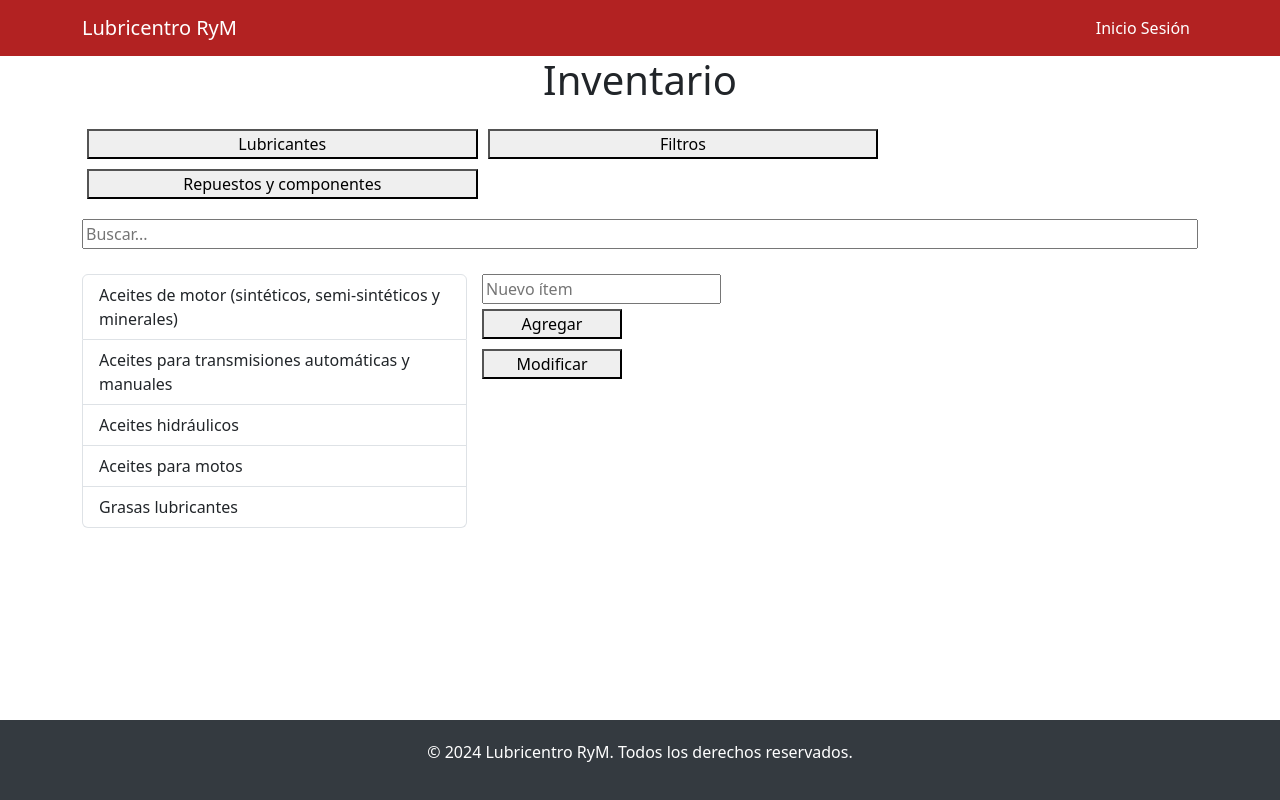
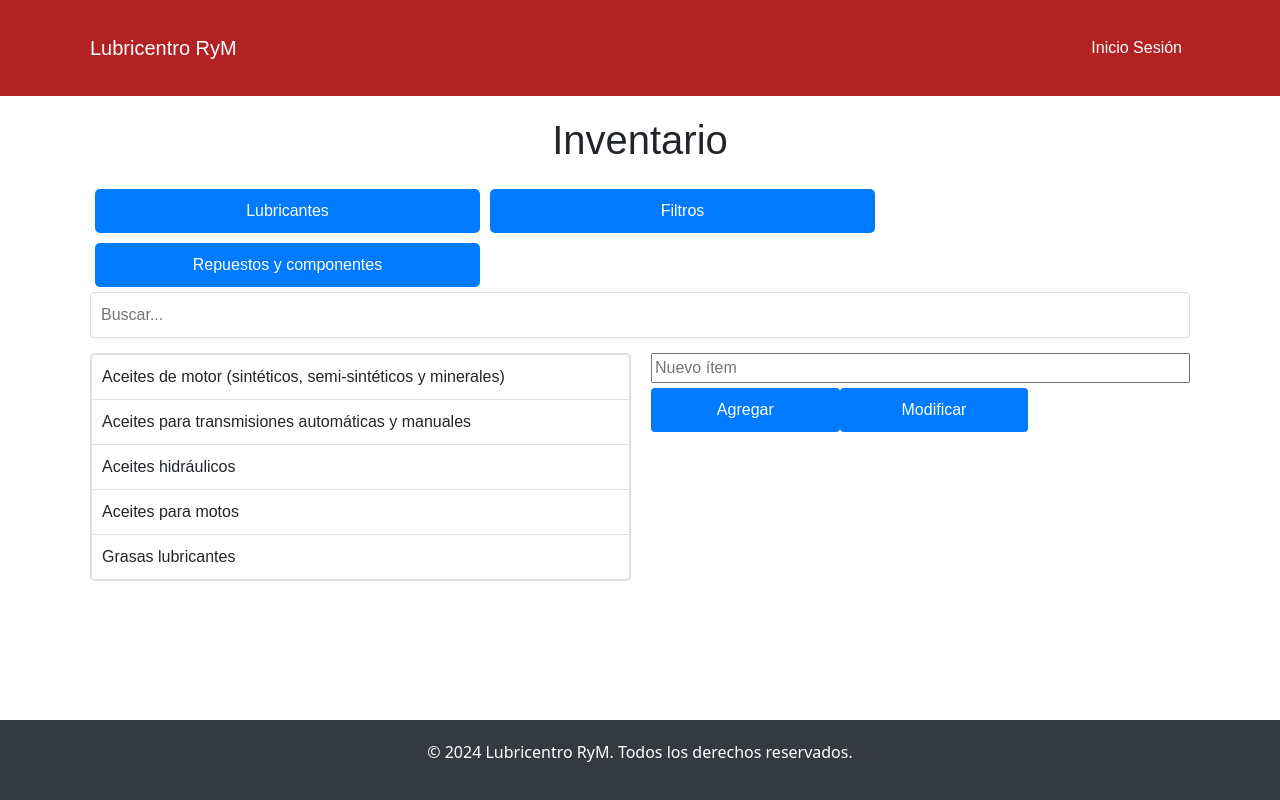
Before and after one commit to bacosta30762/ProyectoFinalFidelitas, a React (Create React App) app: page /ProyectoFinalFidelitas/inventarios in a window 1280 px wide. Built offline with nearby package versions, Linux system fonts and the light colour scheme; sample sign-in values are in the browser's storage; what @react-pdf/renderer would draw is missing.

Commit message:
agregar redux a inventatios

```diff
--- a/src/components/Inventarios/Inventarios.jsx
+++ b/src/components/Inventarios/Inventarios.jsx
@@ -1,60 +1,35 @@
+// src/components/Inventarios.js
+
 import React, { useState } from "react";
+import { useSelector, useDispatch } from "react-redux";
+import {
+  setCategory,
+  addItem,
+  modifyItem,
+  setSearchTerm,
+} from "../../redux/actions/inventariosActions";
 import "bootstrap/dist/css/bootstrap.min.css";
 import "./inventario.css";
 
-const CATEGORIES = {
-  lubricantes: [
-    "Aceites de motor (sintéticos, semi-sintéticos y minerales)",
-    "Aceites para transmisiones automáticas y manuales",
-    "Aceites hidráulicos",
-    "Aceites para motos",
-    "Grasas lubricantes",
-  ],
-  filtros: [
-    "Filtros de aceite",
-    "Filtros de aire",
-    "Filtros de combustible",
-    "Filtros de cabina",
-  ],
-  repuestos: [
-    "Bujías",
-    "Correás de distribución",
-    "Discos de freno",
-    "Bombas de agua",
-    "Amortiguadores",
-  ],
-};
+const Inventarios = () => {
+  const dispatch = useDispatch();
+  const { categories, selectedCategory, searchTerm } = useSelector(
+    (state) => state.inventarios
+  );
 
-function Inventarios() {
-  const [categories, setCategories] = useState(CATEGORIES);
-  const [selectedCategory, setSelectedCategory] = useState("lubricantes");
+  const [newItem, setNewItem] = useState("");
   const [selectedIndex, setSelectedIndex] = useState(-1);
-  const [newItem, setNewItem] = useState("");
-  const [searchTerm, setSearchTerm] = useState("");
 
   const handleAddItem = () => {
-    if (newItem.trim() !== "" && categories[selectedCategory]) {
-      setCategories({
-        ...categories,
-        [selectedCategory]: [...categories[selectedCategory], newItem],
-      });
+    if (newItem.trim()) {
+      dispatch(addItem(selectedCategory, newItem));
       setNewItem("");
     }
   };
 
   const handleModifyItem = () => {
-    if (
-      selectedIndex !== -1 &&
-      newItem.trim() !== "" &&
-      categories[selectedCategory]
-    ) {
-      const updatedItems = categories[selectedCategory].map((item, index) =>
-        index === selectedIndex ? newItem : item
-      );
-      setCategories({
-        ...categories,
-        [selectedCategory]: updatedItems,
-      });
+    if (selectedIndex !== -1 && newItem.trim()) {
+      dispatch(modifyItem(selectedCategory, selectedIndex, newItem));
       setNewItem("");
       setSelectedIndex(-1);
     }
@@ -68,11 +43,13 @@ function Inventarios() {
     <div className="container">
       <h1>Inventario</h1>
       <div className="category-select">
-        <button onClick={() => setSelectedCategory("lubricantes")}>
+        <button onClick={() => dispatch(setCategory("lubricantes"))}>
           Lubricantes
         </button>
-        <button onClick={() => setSelectedCategory("filtros")}>Filtros</button>
-        <button onClick={() => setSelectedCategory("repuestos")}>
+        <button onClick={() => dispatch(setCategory("filtros"))}>
+          Filtros
+        </button>
+        <button onClick={() => dispatch(setCategory("repuestos"))}>
           Repuestos y componentes
         </button>
       </div>
@@ -81,7 +58,7 @@ function Inventarios() {
           type="text"
           placeholder="Buscar..."
           value={searchTerm}
-          onChange={(e) => setSearchTerm(e.target.value)}
+          onChange={(e) => dispatch(setSearchTerm(e.target.value))}
         />
       </div>
       {filteredItems.length === 0 && (
@@ -118,6 +95,6 @@ function Inventarios() {
       </div>
     </div>
   );
-}
+};
 
 export default Inventarios;
--- a/src/components/Inventarios/inventario.css
+++ b/src/components/Inventarios/inventario.css
@@ -1,47 +1,78 @@
+.container {
+  padding: 20px;
+  font-family: Arial, sans-serif;
+}
 
-
-  .category-select {
-    margin-bottom: 15px;
+h1 {
+  text-align: center;
+  margin-bottom: 20px;
 }
 
 .category-select button {
   margin: 5px;
+  padding: 10px 15px;
+  border: none;
+  border-radius: 5px;
+  background-color: #007bff;
+  color: white;
+  cursor: pointer;
 }
 
-  .input-group {
+.category-select button:hover {
+  background-color: #0056b3;
+}
+
+.input-group input {
+  width: 100%;
+  padding: 10px;
   margin-bottom: 15px;
+  border: 1px solid #ddd;
+  border-radius: 4px;
 }
 
 .list-container {
   display: flex;
-    align-items: flex-start;
-    justify-content: center;
-    width: 100%;
-    max-width: 800px;
+  gap: 20px;
 }
 
 .list-group {
-    width: 50%;
-    max-width: 400px;
-    margin: 0;
-    padding-right: 15px;
+  flex: 1;
+  border: 1px solid #ddd;
+  border-radius: 4px;
+  overflow-y: auto;
+  max-height: 300px;
+}
+
+.list-group-item {
+  padding: 10px;
+  cursor: pointer;
+}
+
+.list-group-item:hover {
+  background-color: #f1f1f1;
+}
+
+.list-group-item.active {
+  background-color: #007bff;
+  color: white;
 }
 
 .controls {
-    width: 50%;
-    max-width: 400px;
-  }
-
-  .input-group input {
-    width: 100%;
-    margin-bottom: 10px;
-  }
-
-  .button-group {
+  flex: 1;
   display: flex;
   flex-direction: column;
 }
 
-  button {
+.button-group button {
+  padding: 10px;
   margin: 5px 0;
+  border: none;
+  border-radius: 4px;
+  background-color: #007bff;
+  color: white;
+  cursor: pointer;
 }
+
+.button-group button:hover {
+  background-color: #0056b3;
+}
--- /dev/null
+++ b/src/redux/actions/inventariosActions.js
@@ -0,0 +1,24 @@
+export const SET_CATEGORY = "SET_CATEGORY";
+export const ADD_ITEM = "ADD_ITEM";
+export const MODIFY_ITEM = "MODIFY_ITEM";
+export const SET_SEARCH_TERM = "SET_SEARCH_TERM";
+
+export const setCategory = (category) => ({
+  type: SET_CATEGORY,
+  payload: category,
+});
+
+export const addItem = (category, item) => ({
+  type: ADD_ITEM,
+  payload: { category, item },
+});
+
+export const modifyItem = (category, index, newItem) => ({
+  type: MODIFY_ITEM,
+  payload: { category, index, newItem },
+});
+
+export const setSearchTerm = (searchTerm) => ({
+  type: SET_SEARCH_TERM,
+  payload: searchTerm,
+});
--- /dev/null
+++ b/src/redux/reducers/inventariosReducer.js
@@ -0,0 +1,71 @@
+import {
+  SET_CATEGORY,
+  ADD_ITEM,
+  MODIFY_ITEM,
+  SET_SEARCH_TERM,
+} from "../actions/inventariosActions";
+
+const initialState = {
+  categories: {
+    lubricantes: [
+      "Aceites de motor (sintéticos, semi-sintéticos y minerales)",
+      "Aceites para transmisiones automáticas y manuales",
+      "Aceites hidráulicos",
+      "Aceites para motos",
+      "Grasas lubricantes",
+    ],
+    filtros: [
+      "Filtros de aceite",
+      "Filtros de aire",
+      "Filtros de combustible",
+      "Filtros de cabina",
+    ],
+    repuestos: [
+      "Bujías",
+      "Correás de distribución",
+      "Discos de freno",
+      "Bombas de agua",
+      "Amortiguadores",
+    ],
+  },
+  selectedCategory: "lubricantes",
+  searchTerm: "",
+};
+
+export const inventariosReducer = (state = initialState, action) => {
+  switch (action.type) {
+    case SET_CATEGORY:
+      return { ...state, selectedCategory: action.payload };
+
+    case ADD_ITEM:
+      return {
+        ...state,
+        categories: {
+          ...state.categories,
+          [action.payload.category]: [
+            ...state.categories[action.payload.category],
+            action.payload.item,
+          ],
+        },
+      };
+
+    case MODIFY_ITEM:
+      return {
+        ...state,
+        categories: {
+          ...state.categories,
+          [action.payload.category]: state.categories[
+            action.payload.category
+          ].map((item, index) =>
+            index === action.payload.index ? action.payload.newItem : item
+          ),
+        },
+      };
+
+    case SET_SEARCH_TERM:
+      return { ...state, searchTerm: action.payload };
+
+    default:
+      return state;
+  }
+};
--- a/src/redux/store.js
+++ b/src/redux/store.js
@@ -12,6 +12,7 @@ import egresosReducer from "./reducers/egresosReducer";
 import { categoriesReducer } from "./reducers/categoriesReducer";
 import loginReducer from "./reducers/loginReducer";
 import recoverPasswordReducer from "./reducers/recoverPasswordReducer";
+import { inventariosReducer } from "./reducers/inventariosReducer";
 
 const store = configureStore({
   reducer: {
@@ -27,6 +28,7 @@ const store = configureStore({
     categoriesState: categoriesReducer,
     loginState: loginReducer,
     recoverPassword: recoverPasswordReducer,
+    inventarios: inventariosReducer,
   },
 });
 
```
Lines whose indentation alone changed are shown as unchanged.
